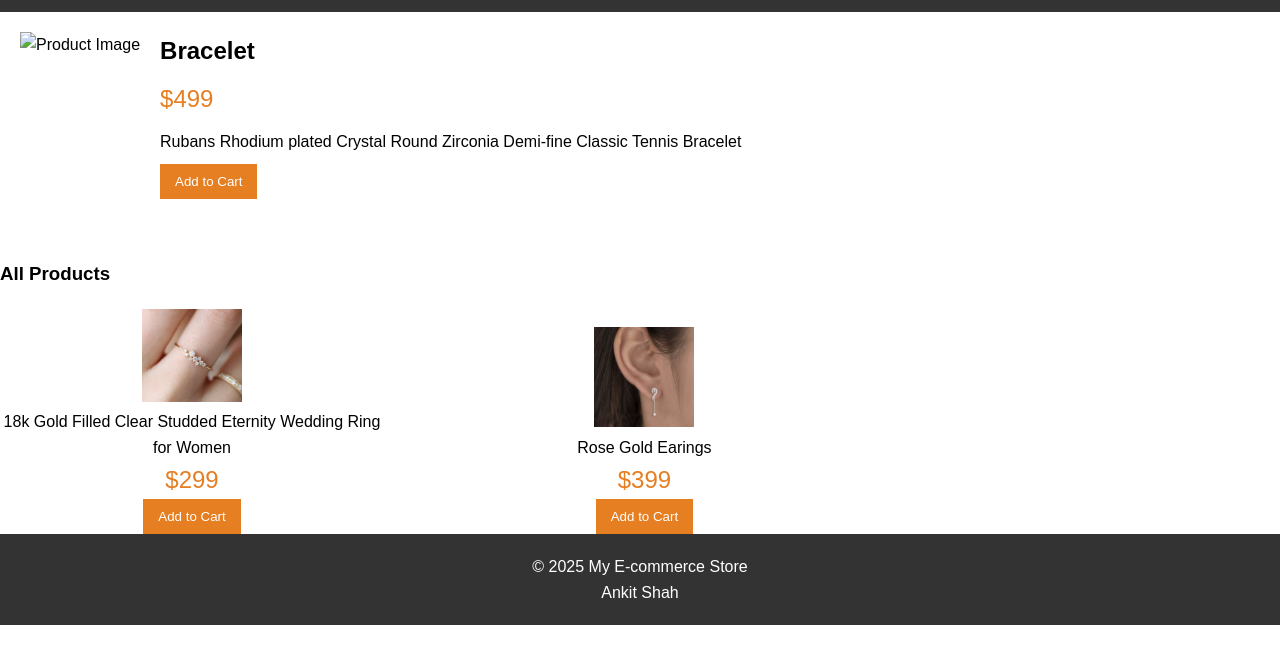
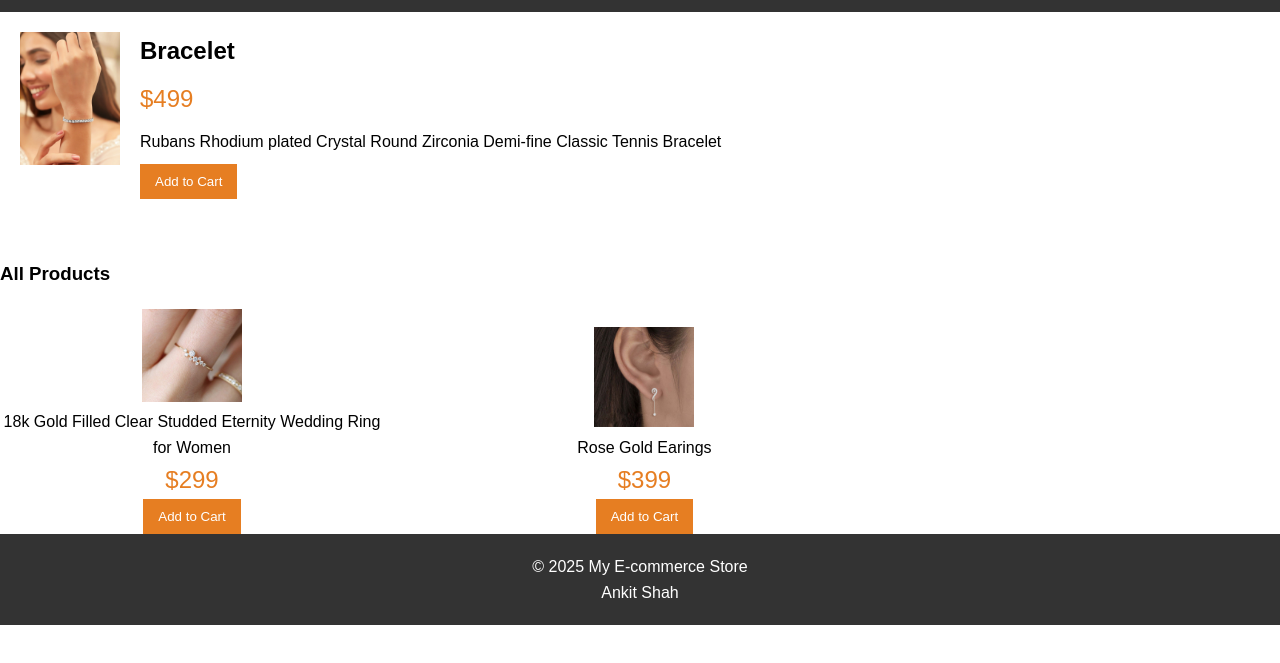
Before and after one commit to ankit23100/E-commerce-, a plain HTML site: page index.html in a window 1280 px wide. Shown: the part 85-748 px from the top of the page. Drawn offline with Linux system fonts and the light colour scheme; the site is published under a folder, as on GitHub Pages, so addresses that start at the root find nothing.

Commit message:
index.html

```diff
--- a/index.html
+++ b/index.html
@@ -21,7 +21,7 @@
     <main>
         <section class="product">
             <div class="product-image">
-                <img src="/productimage.jpg" alt="Product Image" style="width:100px; height:auto;" >
+                <img src="productimage.jpg" alt="Product Image" style="width:100px; height:auto;" >
             </div>
             <div class="product-details">
                 <h2>Bracelet</h2>
```
